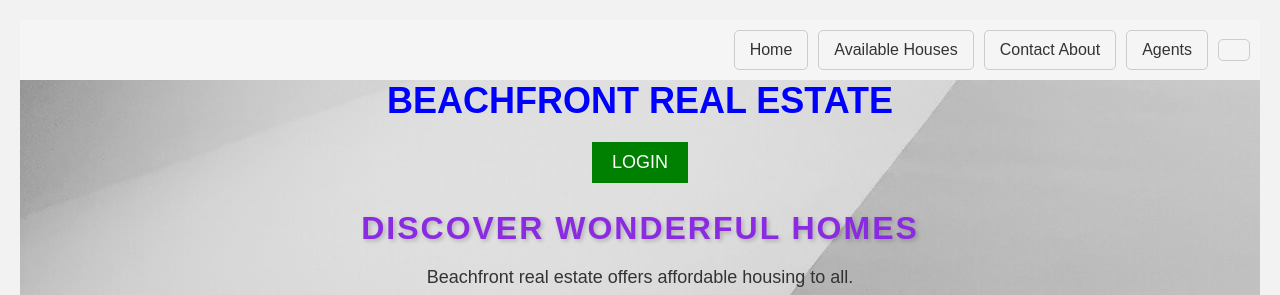
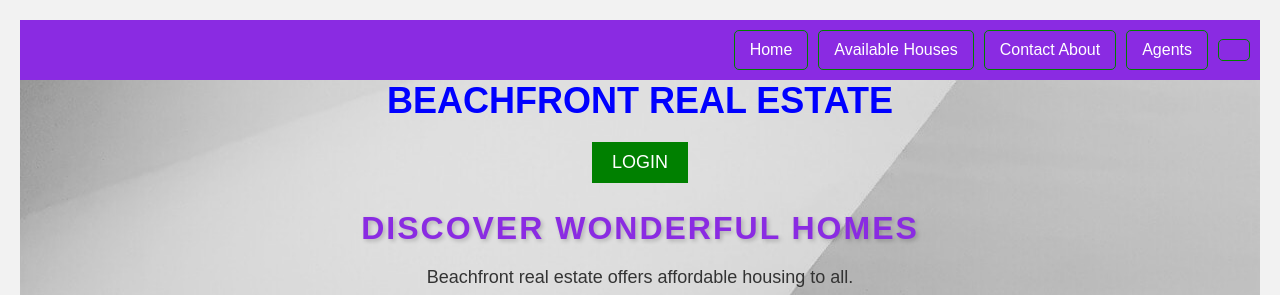
Before and after one commit to JOY19ANYANGO/Real-estate-project, a plain HTML site: page index.html in a window 1280 px wide. Shown: the top 295 px of the page. Drawn offline with Linux system fonts and the light colour scheme.

Commit message:
styled the navbar

```diff
--- a/style.css
+++ b/style.css
@@ -195,7 +195,7 @@ body, h1, p {
 
 
  nav {
-  background-color: #f5f5f5;
+  background-color: blueviolet;
   padding: 10px;
   display: flex;
   justify-content: flex-end; /* Align items to the right */
@@ -203,12 +203,12 @@ body, h1, p {
 }
 
 nav a {
-  color: #333;
+  color:white;
   text-decoration: none;
   padding: 10px 15px;
   border-radius: 5px;
   margin-left: 10px; /* Add margin between the links */
-  border: 1px solid #ccc; /* Add border around each link */
+  border: 1px solid green; /* Add border around each link */
 }
 
 nav a:first-child {
```
